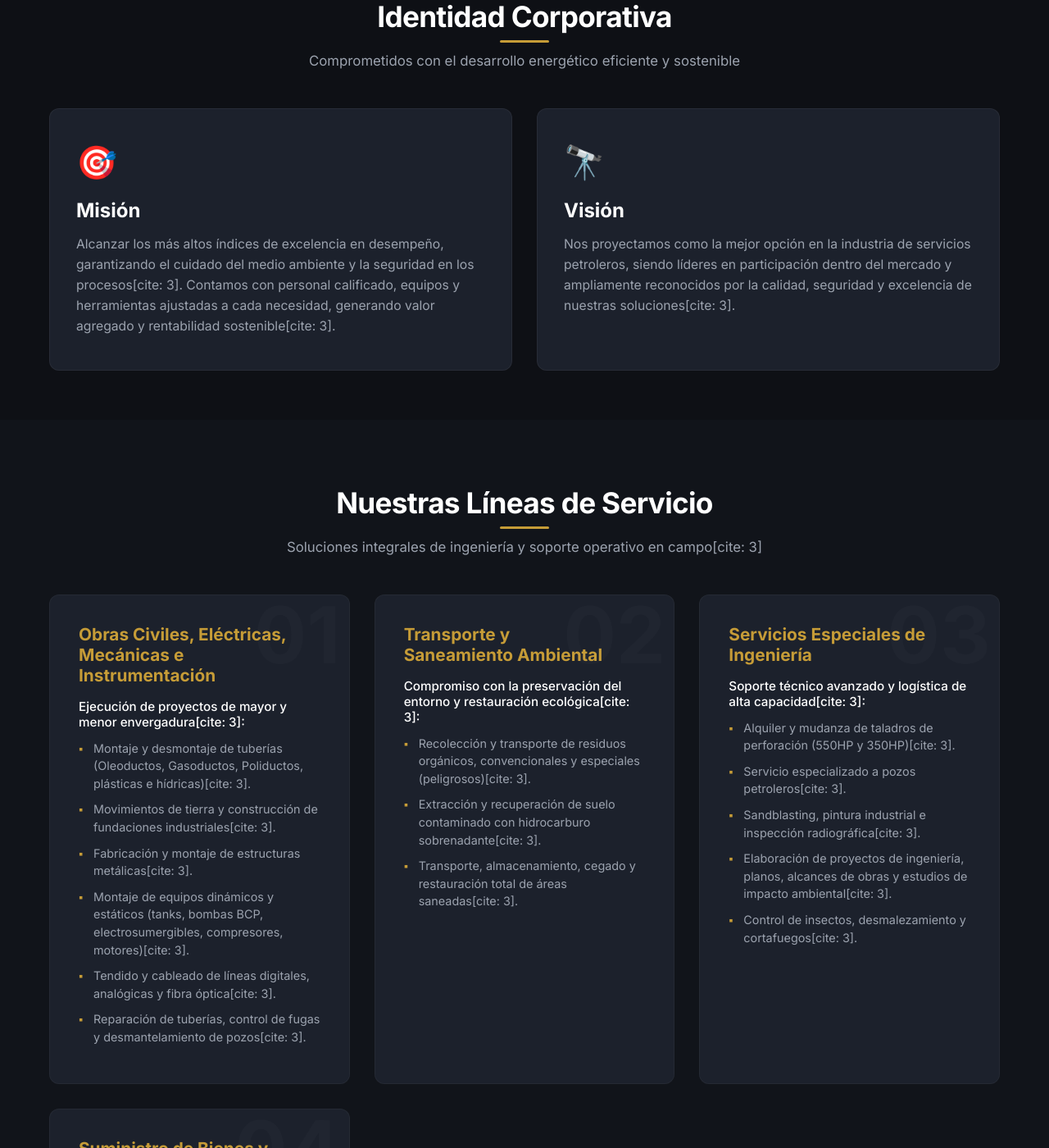
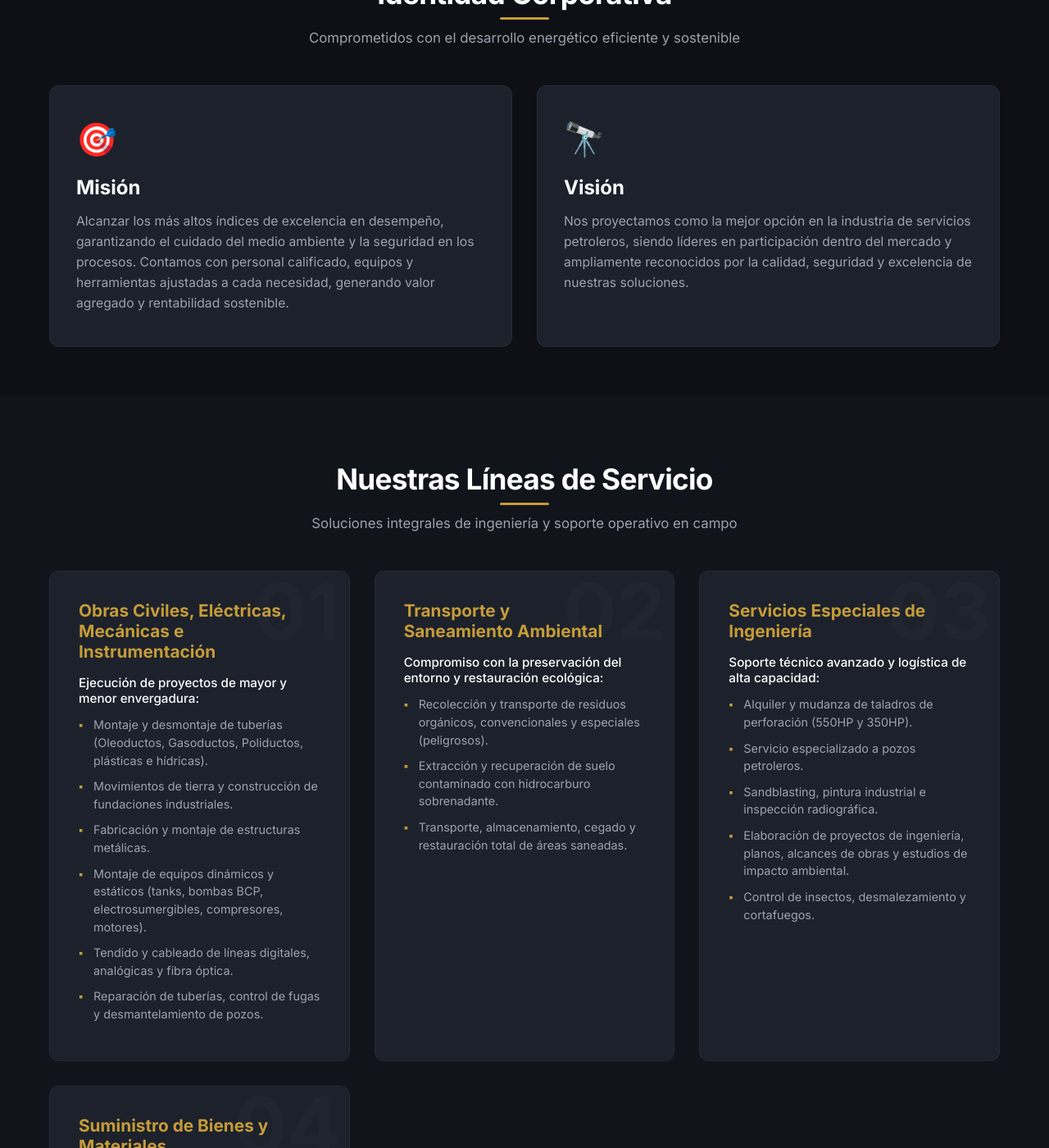
Before and after one commit to ing-nestorgomez/layor, a Jekyll site: the page built from index.html, in a window 1280 px wide and 1400 px high, scrolled down 719 px. Shown: the whole window at 82% size. Built offline with Jekyll 4.4.1, drawn with Linux system fonts in a browser that asks for light colours; some of the changed text lies outside the part shown.

Commit message:
Update index.html

```diff
--- a/index.html
+++ b/index.html
@@ -15,7 +15,7 @@ description: Ofrecemos servicios de excelencia en operaciones de pozos e instala
       <div class="crp-hero-text">
         <span class="crp-tagline">Construcción, Mantenimiento y Servicios Petroleros</span>
         <h1>CARIBE ROYAL PETROL C.A.</h1>
-        <p>Una empresa de capital privado fundada con el firme objetivo de ofrecer servicios de excelencia en operaciones de pozos e instalaciones petroleras[cite: 3]. Contamos con talento nacional de alto desempeño, infraestructura propia y la solidez financiera ideal para impulsar la industria energética y metalmecánica[cite: 3].</p>
+        <p>Una empresa de capital privado fundada con el firme objetivo de ofrecer servicios de excelencia en operaciones de pozos e instalaciones petroleras. Contamos con talento nacional de alto desempeño, infraestructura propia y la solidez financiera ideal para impulsar la industria energética y metalmecánica.</p>
         <div class="crp-hero-actions">
           <a href="#servicios" class="crp-btn crp-btn-primary">Nuestros Servicios</a>
           <a href="#contacto" class="crp-btn crp-btn-secondary">Contáctanos</a>
@@ -43,14 +43,14 @@ description: Ofrecemos servicios de excelencia en operaciones de pozos e instala
         <div class="crp-card-mv">
           <div class="crp-card-icon">🎯</div>
           <h3>Misión</h3>
-          <p>Alcanzar los más altos índices de excelencia en desempeño, garantizando el cuidado del medio ambiente y la seguridad en los procesos[cite: 3]. Contamos con personal calificado, equipos y herramientas ajustadas a cada necesidad, generando valor agregado y rentabilidad sostenible[cite: 3].</p>
+          <p>Alcanzar los más altos índices de excelencia en desempeño, garantizando el cuidado del medio ambiente y la seguridad en los procesos. Contamos con personal calificado, equipos y herramientas ajustadas a cada necesidad, generando valor agregado y rentabilidad sostenible.</p>
         </div>
 
         <!-- Visión -->
         <div class="crp-card-mv">
           <div class="crp-card-icon">🔭</div>
           <h3>Visión</h3>
-          <p>Nos proyectamos como la mejor opción en la industria de servicios petroleros, siendo líderes en participación dentro del mercado y ampliamente reconocidos por la calidad, seguridad y excelencia de nuestras soluciones[cite: 3].</p>
+          <p>Nos proyectamos como la mejor opción en la industria de servicios petroleros, siendo líderes en participación dentro del mercado y ampliamente reconocidos por la calidad, seguridad y excelencia de nuestras soluciones.</p>
         </div>
       </div>
     </div>
@@ -61,7 +61,7 @@ description: Ofrecemos servicios de excelencia en operaciones de pozos e instala
     <div class="crp-container">
       <div class="crp-section-header">
         <h2>Nuestras Líneas de Servicio</h2>
-        <p class="crp-subtitle">Soluciones integrales de ingeniería y soporte operativo en campo[cite: 3]</p>
+        <p class="crp-subtitle">Soluciones integrales de ingeniería y soporte operativo en campo</p>
       </div>
 
       <div class="crp-services-grid">
@@ -69,14 +69,14 @@ description: Ofrecemos servicios de excelencia en operaciones de pozos e instala
         <div class="crp-service-box">
           <span class="crp-srv-number">01</span>
           <h3>Obras Civiles, Eléctricas, Mecánicas e Instrumentación</h3>
-          <p>Ejecución de proyectos de mayor y menor envergadura[cite: 3]:</p>
+          <p>Ejecución de proyectos de mayor y menor envergadura:</p>
           <ul>
-            <li>Montaje y desmontaje de tuberías (Oleoductos, Gasoductos, Poliductos, plásticas e hídricas)[cite: 3].</li>
-            <li>Movimientos de tierra y construcción de fundaciones industriales[cite: 3].</li>
-            <li>Fabricación y montaje de estructuras metálicas[cite: 3].</li>
-            <li>Montaje de equipos dinámicos y estáticos (tanks, bombas BCP, electrosumergibles, compresores, motores)[cite: 3].</li>
-            <li>Tendido y cableado de líneas digitales, analógicas y fibra óptica[cite: 3].</li>
-            <li>Reparación de tuberías, control de fugas y desmantelamiento de pozos[cite: 3].</li>
+            <li>Montaje y desmontaje de tuberías (Oleoductos, Gasoductos, Poliductos, plásticas e hídricas).</li>
+            <li>Movimientos de tierra y construcción de fundaciones industriales.</li>
+            <li>Fabricación y montaje de estructuras metálicas.</li>
+            <li>Montaje de equipos dinámicos y estáticos (tanks, bombas BCP, electrosumergibles, compresores, motores).</li>
+            <li>Tendido y cableado de líneas digitales, analógicas y fibra óptica.</li>
+            <li>Reparación de tuberías, control de fugas y desmantelamiento de pozos.</li>
           </ul>
         </div>
 
@@ -84,11 +84,11 @@ description: Ofrecemos servicios de excelencia en operaciones de pozos e instala
         <div class="crp-service-box">
           <span class="crp-srv-number">02</span>
           <h3>Transporte y Saneamiento Ambiental</h3>
-          <p>Compromiso con la preservación del entorno y restauración ecológica[cite: 3]:</p>
+          <p>Compromiso con la preservación del entorno y restauración ecológica:</p>
           <ul>
-            <li>Recolección y transporte de residuos orgánicos, convencionales y especiales (peligrosos)[cite: 3].</li>
-            <li>Extracción y recuperación de suelo contaminado con hidrocarburo sobrenadante[cite: 3].</li>
-            <li>Transporte, almacenamiento, cegado y restauración total de áreas saneadas[cite: 3].</li>
+            <li>Recolección y transporte de residuos orgánicos, convencionales y especiales (peligrosos).</li>
+            <li>Extracción y recuperación de suelo contaminado con hidrocarburo sobrenadante.</li>
+            <li>Transporte, almacenamiento, cegado y restauración total de áreas saneadas.</li>
           </ul>
         </div>
 
@@ -96,13 +96,13 @@ description: Ofrecemos servicios de excelencia en operaciones de pozos e instala
         <div class="crp-service-box">
           <span class="crp-srv-number">03</span>
           <h3>Servicios Especiales de Ingeniería</h3>
-          <p>Soporte técnico avanzado y logística de alta capacidad[cite: 3]:</p>
+          <p>Soporte técnico avanzado y logística de alta capacidad:</p>
           <ul>
-            <li>Alquiler y mudanza de taladros de perforación (550HP y 350HP)[cite: 3].</li>
-            <li>Servicio especializado a pozos petroleros[cite: 3].</li>
-            <li>Sandblasting, pintura industrial e inspección radiográfica[cite: 3].</li>
-            <li>Elaboración de proyectos de ingeniería, planos, alcances de obras y estudios de impacto ambiental[cite: 3].</li>
-            <li>Control de insectos, desmalezamiento y cortafuegos[cite: 3].</li>
+            <li>Alquiler y mudanza de taladros de perforación (550HP y 350HP).</li>
+            <li>Servicio especializado a pozos petroleros.</li>
+            <li>Sandblasting, pintura industrial e inspección radiográfica.</li>
+            <li>Elaboración de proyectos de ingeniería, planos, alcances de obras y estudios de impacto ambiental.</li>
+            <li>Control de insectos, desmalezamiento y cortafuegos.</li>
           </ul>
         </div>
 
@@ -110,11 +110,11 @@ description: Ofrecemos servicios de excelencia en operaciones de pozos e instala
         <div class="crp-service-box">
           <span class="crp-srv-number">04</span>
           <h3>Suministro de Bienes y Materiales</h3>
-          <p>Procura oportuna de componentes industriales críticos[cite: 3]:</p>
+          <p>Procura oportuna de componentes industriales críticos:</p>
           <ul>
-            <li><strong>Repuestos:</strong> Para válvulas, controladores, variadores de frecuencia, medidores de flujo y bombas[cite: 3].</li>
-            <li><strong>Equipos:</strong> Bombas BCP, tuberías de producción, cabezales de rotación, motores y compresores[cite: 3].</li>
-            <li><strong>Control de derrames:</strong> Barreras y rollos absorbentes, solidificadores orgánicos, encapsuladores y skimmers[cite: 3].</li>
+            <li><strong>Repuestos:</strong> Para válvulas, controladores, variadores de frecuencia, medidores de flujo y bombas.</li>
+            <li><strong>Equipos:</strong> Bombas BCP, tuberías de producción, cabezales de rotación, motores y compresores.</li>
+            <li><strong>Control de derrames:</strong> Barreras y rollos absorbentes, solidificadores orgánicos, encapsuladores y skimmers.</li>
           </ul>
         </div>
       </div>
@@ -126,23 +126,23 @@ description: Ofrecemos servicios de excelencia en operaciones de pozos e instala
     <div class="crp-container">
       <div class="crp-section-header">
         <h2>Flota y Equipos Pesados</h2>
-        <p class="crp-subtitle">Logística pesada lista para despliegues operativos inmediatos[cite: 3]</p>
+        <p class="crp-subtitle">Logística pesada lista para despliegues operativos inmediatos</p>
       </div>
 
       <div class="crp-fleet-tags">
-        <span>Jumbo (Estándar / Martillo Hidráulico)[cite: 3]</span>
-        <span>Patrol[cite: 3]</span>
-        <span>Retroexcavadoras[cite: 3]</span>
-        <span>Plantas Eléctricas[cite: 3]</span>
-        <span>Compresores[cite: 3]</span>
-        <span>Grúas Hidráulicas Articuladas[cite: 3]</span>
-        <span>Camiones con Brazo Hidráulico y Cesta[cite: 3]</span>
-        <span>Camiones de Soldadura[cite: 3]</span>
-        <span>Vaccums[cite: 3]</span>
-        <span>Chutos con Volqueta y Batea[cite: 3]</span>
-        <span>Payloader[cite: 3]</span>
-        <span>Vibrocompactadores[cite: 3]</span>
-        <span>Montacargas[cite: 3]</span>
+        <span>Jumbo (Estándar / Martillo Hidráulico)</span>
+        <span>Patrol</span>
+        <span>Retroexcavadoras</span>
+        <span>Plantas Eléctricas</span>
+        <span>Compresores</span>
+        <span>Grúas Hidráulicas Articuladas</span>
+        <span>Camiones con Brazo Hidráulico y Cesta</span>
+        <span>Camiones de Soldadura</span>
+        <span>Vaccums</span>
+        <span>Chutos con Volqueta y Batea</span>
+        <span>Payloader</span>
+        <span>Vibrocompactadores</span>
+        <span>Montacargas</span>
       </div>
     </div>
   </section>
@@ -152,7 +152,7 @@ description: Ofrecemos servicios de excelencia en operaciones de pozos e instala
     <div class="crp-container">
       <div class="crp-section-header">
         <h2>Operaciones en Campo</h2>
-        <p class="crp-subtitle">Evidencia visual de nuestro despliegue técnico y humano[cite: 3]</p>
+        <p class="crp-subtitle">Evidencia visual de nuestro despliegue técnico y humano</p>
       </div>
 
       <div class="crp-gallery-grid">
@@ -177,55 +177,55 @@ description: Ofrecemos servicios de excelencia en operaciones de pozos e instala
     <div class="crp-container">
       <div class="crp-section-header">
         <h2>Experiencia Comprobada</h2>
-        <p class="crp-subtitle">Historial de proyectos exitosos y contratos ejecutados con rigurosidad técnica[cite: 3]</p>
+        <p class="crp-subtitle">Historial de proyectos exitosos y contratos ejecutados con rigurosidad técnica</p>
       </div>
 
       <div class="crp-table-responsive">
         <table class="crp-custom-table">
           <thead>
             <tr>
-              <th>Cliente[cite: 3]</th>
-              <th>Ubicación[cite: 3]</th>
-              <th>Alcance / Contrato[cite: 3]</th>
-              <th>Disciplina[cite: 3]</th>
+              <th>Cliente</th>
+              <th>Ubicación</th>
+              <th>Alcance / Contrato</th>
+              <th>Disciplina</th>
             </tr>
           </thead>
           <tbody>
             <tr>
-              <td><strong>PERFOROSVEN S.A.</strong>[cite: 3]</td>
-              <td>Morichal[cite: 3]</td>
-              <td>Rehabilitación de pozos en áreas de SINOVENSA. Arrendamiento de Taladro de 550 HP[cite: 3].</td>
-              <td><span class="crp-badge badge-service">Servicios</span>[cite: 3]</td>
+              <td><strong>PERFOROSVEN S.A.</strong></td>
+              <td>Morichal</td>
+              <td>Rehabilitación de pozos en áreas de SINOVENSA. Arrendamiento de Taladro de 550 HP.</td>
+              <td><span class="crp-badge badge-service">Servicios</span></td>
             </tr>
             <tr>
-              <td><strong>PDVSA Servicios Petroleros S.A.</strong>[cite: 3]</td>
-              <td>Faja Petrolífera (Ayacucho / Bare)[cite: 3]</td>
-              <td>Intervención de pozos con taladros de 350 HP, izamiento de carga, soldadura y saneamiento de áreas[cite: 3].</td>
-              <td><span class="crp-badge badge-service">Servicios</span>[cite: 3]</td>
+              <td><strong>PDVSA Servicios Petroleros S.A.</strong></td>
+              <td>Faja Petrolífera (Ayacucho / Bare)</td>
+              <td>Intervención de pozos con taladros de 350 HP, izamiento de carga, soldadura y saneamiento de áreas.</td>
+              <td><span class="crp-badge badge-service">Servicios</span></td>
             </tr>
             <tr>
-              <td><strong>CHEVRON Global Technology</strong>[cite: 3]</td>
-              <td>Almacén Base[cite: 3]</td>
-              <td>Suministro de equipos, procura y entrega de motores eléctricos de 75 HP[cite: 3].</td>
-              <td><span class="crp-badge badge-procura">Procura</span>[cite: 3]</td>
+              <td><strong>CHEVRON Global Technology</strong></td>
+              <td>Almacén Base</td>
+              <td>Suministro de equipos, procura y entrega de motores eléctricos de 75 HP.</td>
+              <td><span class="crp-badge badge-procura">Procura</span></td>
             </tr>
             <tr>
-              <td><strong>PETROINDEPENDENCIA S.A.</strong>[cite: 3]</td>
-              <td>Morichal[cite: 3]</td>
-              <td>Adquisición de rodamientos, repuestos para flota vehicular y alquiler de camión con brazo hidráulico[cite: 3].</td>
-              <td><span class="crp-badge badge-mixed">Procura / Serv</span>[cite: 3]</td>
+              <td><strong>PETROINDEPENDENCIA S.A.</strong></td>
+              <td>Morichal</td>
+              <td>Adquisición de rodamientos, repuestos para flota vehicular y alquiler de camión con brazo hidráulico.</td>
+              <td><span class="crp-badge badge-mixed">Procura / Serv</span></td>
             </tr>
             <tr>
-              <td><strong>PETROPIAR S.A.</strong>[cite: 3]</td>
-              <td>Centro Operacional Bare[cite: 3]</td>
-              <td>Adquisición de válvulas de control Fisher, manómetros, controladores digitales y actuadores[cite: 3].</td>
-              <td><span class="crp-badge badge-procura">Procura</span>[cite: 3]</td>
+              <td><strong>PETROPIAR S.A.</strong></td>
+              <td>Centro Operacional Bare</td>
+              <td>Adquisición de válvulas de control Fisher, manómetros, controladores digitales y actuadores.</td>
+              <td><span class="crp-badge badge-procura">Procura</span></td>
             </tr>
             <tr>
-              <td><strong>PDVSA Petróleo S.A.</strong>[cite: 3]</td>
-              <td>Cantaura / Anaco[cite: 3]</td>
-              <td>Reparación mecánica de Oleoductos de 30 y 26 pulgadas (Troncal 51). Soldadura en líneas y control de derrames[cite: 3].</td>
-              <td><span class="crp-badge badge-service">Servicios</span>[cite: 3]</td>
+              <td><strong>PDVSA Petróleo S.A.</strong></td>
+              <td>Cantaura / Anaco</td>
+              <td>Reparación mecánica de Oleoductos de 30 y 26 pulgadas (Troncal 51). Soldadura en líneas y control de derrames.</td>
+              <td><span class="crp-badge badge-service">Servicios</span></td>
             </tr>
           </tbody>
         </table>
@@ -238,14 +238,14 @@ description: Ofrecemos servicios de excelencia en operaciones de pozos e instala
     <div class="crp-container crp-contact-card">
       <div class="crp-contact-info">
         <h2>Conecte con Nosotros</h2>
-        <p>Estamos listos para evaluar y apalancar sus requerimientos operacionales con la mayor brevedad y excelencia del mercado[cite: 3].</p>
+        <p>Estamos listos para evaluar y apalancar sus requerimientos operacionales con la mayor brevedad y excelencia del mercado.</p>
 
         <div class="crp-contact-details">
           <div class="crp-contact-item">
             <span class="crp-c-icon">🏢</span>
             <div>
-              <strong>CARIBE ROYAL PETROL C.A.</strong>[cite: 3]
-              <p>RIF: J-41265942-1[cite: 3]</p>
+              <strong>CARIBE ROYAL PETROL C.A.</strong>
+              <p>RIF: J-41265942-1</p>
             </div>
           </div>
 
@@ -253,7 +253,7 @@ description: Ofrecemos servicios de excelencia en operaciones de pozos e instala
             <span class="crp-c-icon">📍</span>
             <div>
               <strong>Dirección Principal</strong>
-              <p>Calle Miguel Otero Silva entre Av. Mereyal y Calle Las Industrias, Zona Industrial, Etapa III, San José de Guanipa, Anzoátegui[cite: 3].</p>
+              <p>Calle Miguel Otero Silva entre Av. Mereyal y Calle Las Industrias, Zona Industrial, Etapa III, San José de Guanipa, Anzoátegui.</p>
             </div>
           </div>
 
@@ -261,7 +261,7 @@ description: Ofrecemos servicios de excelencia en operaciones de pozos e instala
             <span class="crp-c-icon">✉️</span>
             <div>
               <strong>Correos Electrónicos</strong>
-              <p><a href="mailto:info@cariberoyalpetrol.com">info@cariberoyalpetrol.com</a><br><a href="mailto:caribe.royal.petrol@gmail.com">caribe.royal.petrol@gmail.com</a>[cite: 3]</p>
+              <p><a href="mailto:info@cariberoyalpetrol.com">info@cariberoyalpetrol.com</a><br><a href="mailto:caribe.royal.petrol@gmail.com">caribe.royal.petrol@gmail.com</a></p>
             </div>
           </div>
 
@@ -269,7 +269,7 @@ description: Ofrecemos servicios de excelencia en operaciones de pozos e instala
             <span class="crp-c-icon">📞</span>
             <div>
               <strong>Teléfonos de Contacto</strong>
-              <p>0424-8325315 / 0414-2207068[cite: 3]</p>
+              <p>0424-8325315 / 0414-2207068</p>
             </div>
           </div>
         </div>
```
